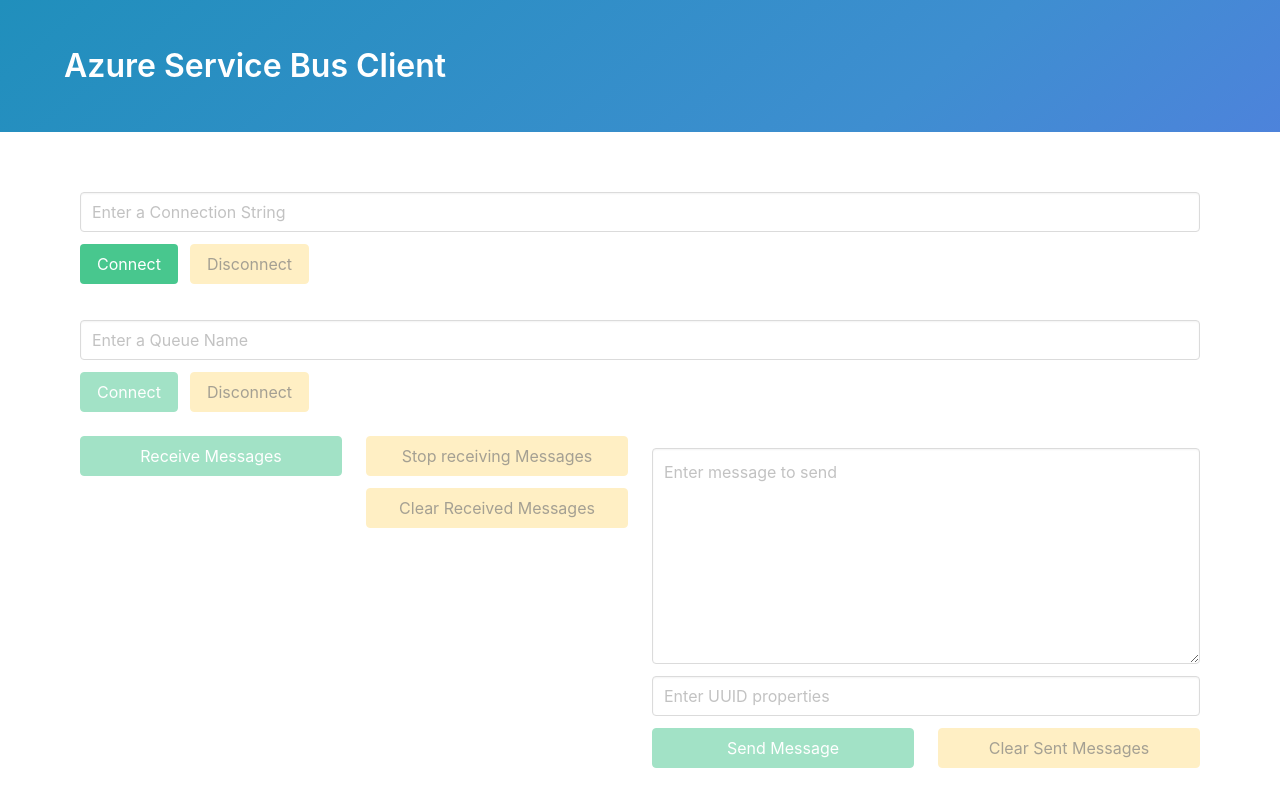
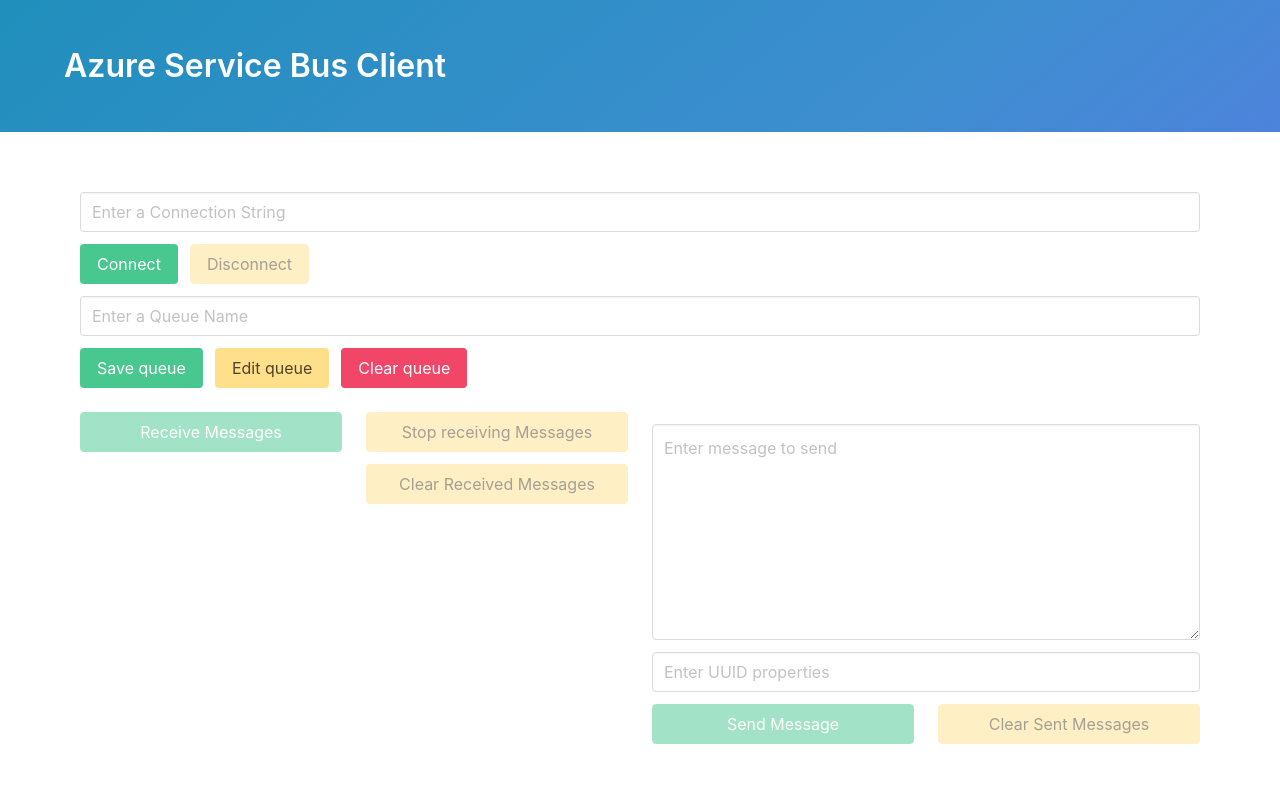
Before and after one commit to st3v3nhunt/asb-client-spa, a Vue app: page / in a window 1280 px wide. Shown: the top 806 px of the page. Built offline with nearby package versions, Linux system fonts and the light colour scheme.

Commit message:
feat: implement v7 @azure/service-bus, including simplification

```diff
--- a/src/App.vue
+++ b/src/App.vue
@@ -5,20 +5,17 @@
         @create-service-bus-client="setServiceBusClient"
         @destroy-service-bus-client="destroyServiceBusClient"
         />
-      <service-bus-queue-client :sbClient="sbClient"/>
     </div>
   </section>
 </template>
 
 <script>
-import ServiceBusQueueClient from '@/components/ServiceBusQueueClient.vue'
 import TheServiceBusClient from '@/components/TheServiceBusClient.vue'
 
 export default {
   name: 'App',
 
   components: {
-    ServiceBusQueueClient,
     TheServiceBusClient
   },
 
--- a/src/components/QueueClientMessageReceiver.vue
+++ b/src/components/QueueClientMessageReceiver.vue
@@ -5,14 +5,14 @@
         <div class="control">
           <button
             class="button is-success is-fullwidth"
-            :disabled="!qClient || isReceiving"
+            :disabled="!sbClient || isReceiving"
             @click="receiveMessages"
             >Receive Messages</button>
         </div>
         <p
           class="content"
           :class="!isReceiving && 'is-invisible'"
-          >Receiving messages from <span class="tag is-success">{{ qClient ? qClient.entityPath : '' }}</span>
+          >Receiving messages from <span class="tag is-success">{{ sbClient ? sbClient.fullyQualifiedNamespace : '' }}</span>
         </p>
         <p
           class="content"
@@ -61,8 +61,6 @@
 </template>
 
 <script>
-import { ReceiveMode } from '@azure/service-bus'
-
 export default {
   name: 'QueueClientMessageReceiver',
 
@@ -75,23 +73,23 @@
   },
 
   props: {
-    qClient: Object
+    qName: String,
+    sbClient: Object
   },
 
   methods: {
     clearMessages () {
       this.messages = []
     },
-    async receiveMessages () {
-      this.receiver = this.qClient.createReceiver(ReceiveMode.receiveAndDelete)
-      this.receiver.registerMessageHandler(async (data) => {
-        this.$log.info('Received message:', data)
-        const msg = { body: data.body, correlationId: data.correlationId, enqueuedTimeUtc: data.enqueuedTimeUtc, messageId: data.messageId, userProperties: data.userProperties }
-        this.$log.info('Simplified message:', msg)
-        this.messages.unshift(msg)
-      },
-      async (err) => {
-        this.$log.error('Error receiving message:', err)
+    receiveMessages () {
+      this.receiver = this.sbClient.createReceiver(this.qName, { receiveMode: 'receiveAndDelete' })
+      this.receiver.subscribe({
+        processError: async (err) => this.$log.error('Error receiving message:', err),
+        processMessage: async (data) => {
+          this.$log.info('Received message:', data)
+          const msg = { body: data.body, correlationId: data.correlationId, enqueuedTimeUtc: data.enqueuedTimeUtc, messageId: data.messageId, userProperties: data.userProperties }
+          this.messages.unshift(msg)
+        }
       })
       this.$log.info('Receiving messages')
       this.isReceiving = true
@@ -104,8 +102,8 @@
   },
 
   watch: {
-    qClient () {
-      if (!this.qClient) {
+    sbClient () {
+      if (!this.sbClient) {
         this.isReceiving = false
       }
     }
--- a/src/components/ServiceBusQueueClient.vue
+++ /dev/null
@@ -1,178 +0,0 @@
-<template>
-  <div>
-    <div class="columns">
-      <div class="column">
-        <form>
-          <div class="field">
-            <p v-if="errors.length">
-            <b>Please correct the following error(s):</b>
-            <ul>
-              <li
-                class="help is-danger"
-                v-for="(error, index) in errors"
-                :key="index"
-                >{{ error }}</li>
-            </ul>
-            </p>
-          </div>
-
-          <div class="field is-horizontal">
-            <div class="field-body">
-              <div class="field">
-                <div class="control is-expanded">
-                  <input
-                    class="input"
-                    type="text"
-                    v-model.trim="qName"
-                    placeholder="Enter a Queue Name"
-                    :disabled="qClient"
-                    >
-                </div>
-              </div>
-            </div>
-          </div>
-          <div class="field is-horizontal">
-            <div class="field-body">
-              <div class="field is-grouped">
-                <div class="control">
-                  <button
-                    class="button is-success"
-                    :disabled="disableConnectButton"
-                    @click.prevent="checkForm"
-                    >Connect</button>
-                </div>
-                <div class="control">
-                  <button
-                    class="button is-warning"
-                    :disabled="!qClient"
-                    @click.prevent="disconnect"
-                    >Disconnect</button>
-                </div>
-                <p
-                  class="content is-medium"
-                  :class="!qClient && 'is-invisible'"
-                  >Connected to <span class="tag is-success">{{ qClient ? qClient.entityPath : '' }}</span></p>
-              </div>
-            </div>
-          </div>
-        </form>
-      </div>
-    </div>
-    <div class="columns">
-      <div class="column">
-        <queue-client-message-receiver :qClient="qClient"/>
-      </div>
-      <div class="column">
-        <queue-client-message-sender :qClient="qClient"/>
-      </div>
-    </div>
-  </div>
-</template>
-
-<script>
-import QueueClientMessageReceiver from '@/components/QueueClientMessageReceiver.vue'
-import QueueClientMessageSender from '@/components/QueueClientMessageSender.vue'
-
-export default {
-  name: 'ServiceBusQueueClient',
-
-  components: {
-    QueueClientMessageReceiver,
-    QueueClientMessageSender
-  },
-
-  data () {
-    return {
-      errors: [],
-      qClient: null,
-      qName: null
-    }
-  },
-
-  props: {
-    sbClient: Object
-  },
-
-  methods: {
-    checkForm () {
-      this.errors = []
-      if (!this.qName) {
-        this.errors.push('Queue Name is required.')
-      }
-
-      if (!this.errors.length) {
-        localStorage.setItem('qName', this.qName)
-        this.createQueueClient()
-      }
-    },
-    async createQueueClient () {
-      try {
-        const qClient = this.sbClient.createQueueClient(this.qName)
-        await qClient.peek()
-        this.qClient = qClient
-        this.$log.info('Peeked message successfully. Both Service Bus Client and Queue Client are valid.')
-      } catch (err) {
-        const errorName = err.name
-        // TODO: Emit service bus errors and deal with them in the ServiceBusClient
-        switch (errorName) {
-          case 'ServiceCommunicationError':
-            this.errors.push(`Service Bus "${this.sbClient.name}" is invalid. Please check the connection string. Additional information - ${err}`)
-            break
-          case 'MessagingEntityNotFoundError':
-            this.errors.push(`Queue "${this.qName}" is invalid. Does it exist on the service bus? Additional information - ${err}`)
-            break
-          case 'UnauthorizedError':
-            this.errors.push(`Connection String is invalid. Additional information - ${err}`)
-            break
-          default:
-            this.errors.push(err)
-        }
-      }
-    },
-    async disconnect () {
-      if (this.qClient) {
-        await this.qClient.close()
-        this.qClient = null
-        this.$log.info('Disconneted QueueClient')
-      } else {
-        this.$log.info('QueueClient did not exist')
-      }
-    }
-  },
-
-  computed: {
-    disableConnectButton () {
-      if (this.sbClient && this.qClient) {
-        this.$log.info('sb exists, qc exists, disable it')
-        return true
-      }
-      if (this.sbClient && !this.qClient) {
-        this.$log.info('sb exists, qc doesnt exist, enable it')
-        return false
-      }
-      if (!this.sbClient) {
-        this.$log.info('sb doesnt exist, disable it')
-        return true
-      }
-      this.$log.info('default, disable')
-      return true
-    }
-  },
-
-  watch: {
-    async sbClient () {
-      if (this.sbClient && this.qName) {
-        this.createQueueClient()
-      } else {
-        this.errors = []
-        await this.disconnect()
-      }
-    }
-  },
-
-  created () {
-    this.$log.info('ServiceBusQueueClient component created')
-    this.qName = localStorage.getItem('qName')
-  }
-}
-</script>
--- a/src/components/TheServiceBusClient.vue
+++ b/src/components/TheServiceBusClient.vue
@@ -1,4 +1,5 @@
 <template>
+  <div>
   <div class="columns">
     <div class="column">
       <form>
@@ -37,7 +38,7 @@
                 <button
                   class="button is-success"
                   :disabled="sbClient"
-                  @click.prevent="checkForm"
+                  @click.prevent="connectToServiceBus"
                   >Connect</button>
               </div>
               <div class="control">
@@ -50,29 +51,84 @@
               <p
                 class="content is-medium"
                 :class="!sbClient && 'is-invisible'"
-                >Connected to <span class="tag is-success">{{ sbClient ? sbClient.name : '' }}</span>
+                >Connected to <span class="tag is-success">{{ sbClient ? sbClient.fullyQualifiedNamespace : '' }}</span>
               </p>
             </div>
           </div>
         </div>
+        <div class="field is-horizontal">
+          <div class="field-body">
+            <div class="field">
+              <div class="control is-expanded">
+                <input
+                  class="input"
+                  type="text"
+                  v-model.trim="qName"
+                  placeholder="Enter a Queue Name"
+                  >
+              </div>
+            </div>
+          </div>
+        </div>
+          <div class="field is-horizontal">
+            <div class="field-body">
+              <div class="field is-grouped">
+                <div class="control">
+                  <button
+                    class="button is-success"
+                    :disabled="false"
+                    @click.prevent="saveQName"
+                    >Save queue</button>
+                </div>
+                <div class="control">
+                  <button
+                    class="button is-warning"
+                    :disabled="false"
+                    @click.prevent="editQName"
+                    >Edit queue</button>
+                </div>
+                <div class="control">
+                  <button
+                    class="button is-danger"
+                    :disabled="false"
+                    @click.prevent="clearQName"
+                    >Clear queue</button>
+                </div>
+              </div>
+            </div>
+          </div>
       </form>
     </div>
   </div>
+    <div class="columns">
+      <div class="column">
+        <queue-client-message-receiver :sbClient="sbClient" :qName="qName"/>
+      </div>
+      <div class="column">
+        <queue-client-message-sender :sbClient="sbClient" :qName="qName"/>
+      </div>
+    </div>
+    </div>
 </template>
 
 <script>
 import { ServiceBusClient } from '@azure/service-bus'
+import QueueClientMessageReceiver from '@/components/QueueClientMessageReceiver.vue'
+import QueueClientMessageSender from '@/components/QueueClientMessageSender.vue'
 
 export default {
   name: 'TheServiceBusClient',
 
   components: {
+    QueueClientMessageReceiver,
+    QueueClientMessageSender
   },
 
   data () {
     return {
       errors: [],
       connectionString: null,
+      qName: null,
       sbClient: null
     }
   },
@@ -83,6 +139,7 @@
     if (this.connectionString) {
       this.connectToServiceBus()
     }
+    this.qName = localStorage.getItem('qName')
   },
 
   methods: {
@@ -98,7 +155,7 @@
       }
     },
     connectToServiceBus () {
-      this.sbClient = ServiceBusClient.createFromConnectionString(this.connectionString)
+      this.sbClient = new ServiceBusClient(this.connectionString)
       this.$emit('create-service-bus-client', this.sbClient)
       this.$log.info('Connected to ServiceBusClient')
     },
@@ -107,6 +164,20 @@
       this.sbClient = null
       this.$emit('destroy-service-bus-client')
       this.$log.info('Disconneted ServiceBusClient')
+    },
+    clearQName () {
+      localStorage.removeItem('qName')
+      this.qName = null
+    },
+    saveQName () {
+      this.errors = []
+      if (!this.qName) {
+        this.errors.push('Queue Name is required.')
+      }
+
+      if (!this.errors.length) {
+        localStorage.setItem('qName', this.qName)
+      }
     }
   }
 }
```
Also changed, not shown: src/components/QueueClientMessageSender.vue (+12 -11 lines).
